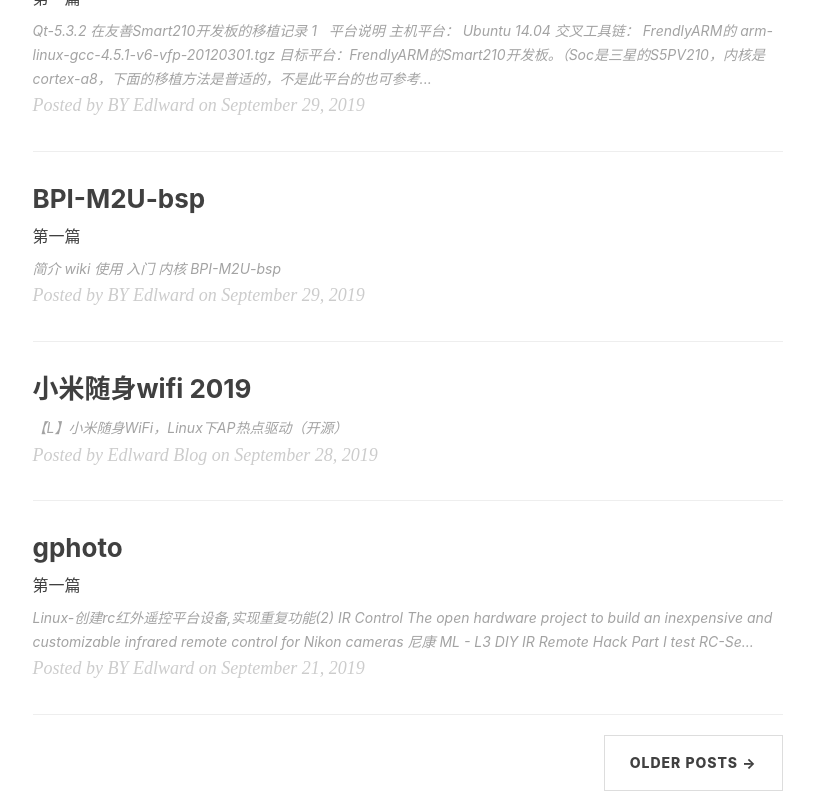
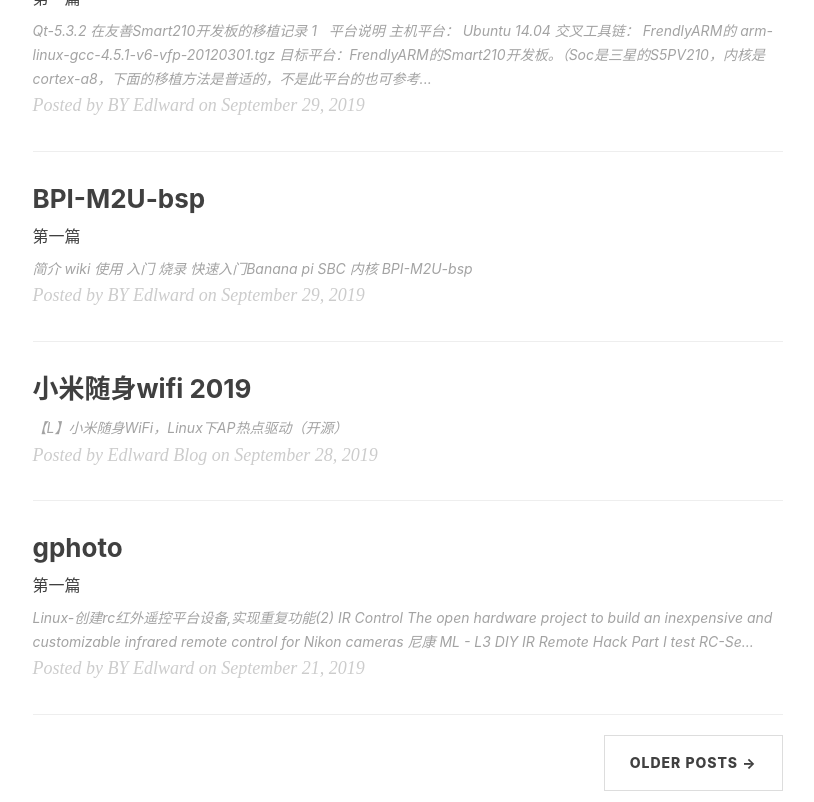
Before and after one commit to gary-robotics/dlward, a Jekyll site: the page built from index.html, in a window 1280 px wide and 900 px high, scrolled down 1806 px, cut to the strip 0-802 px from the top of the window. Shown: the whole strip, without its empty margins (135-949 px from the left). Built offline with Jekyll 4.4.1, drawn with Linux system fonts in a browser that asks for light colours; nearby versions of some CDN libraries; the list of posts is cut into pages by our own code.

Commit message:
Update 2019-09-28-BPI-M2U-bsp-2019.markdown

```diff
--- a/_posts/2019-09-28-BPI-M2U-bsp-2019.markdown
+++ b/_posts/2019-09-28-BPI-M2U-bsp-2019.markdown
@@ -16,5 +16,10 @@
 ### 使用
 [入门](http://wiki.banana-pi.org/Getting_Started_with_M2_Ultra_%26_Berry)
 
+
+### 烧录
+[快速入门Banana pi SBC](http://wiki.banana-pi.org/Quick_Start_Banana_pi_SBC)
+
+
 ### 内核
 [BPI-M2U-bsp](https://github.com/BPI-SINOVOIP/BPI-M2U-bsp)
```
